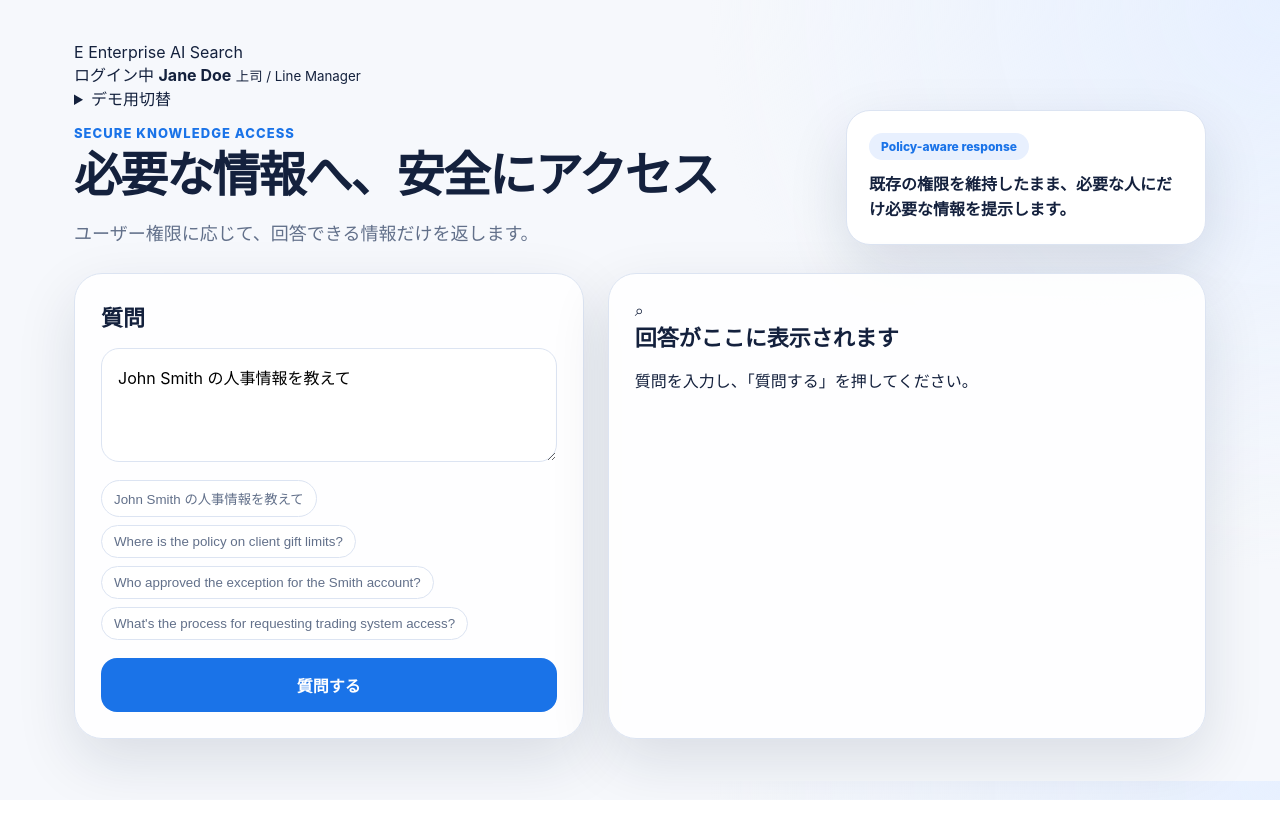
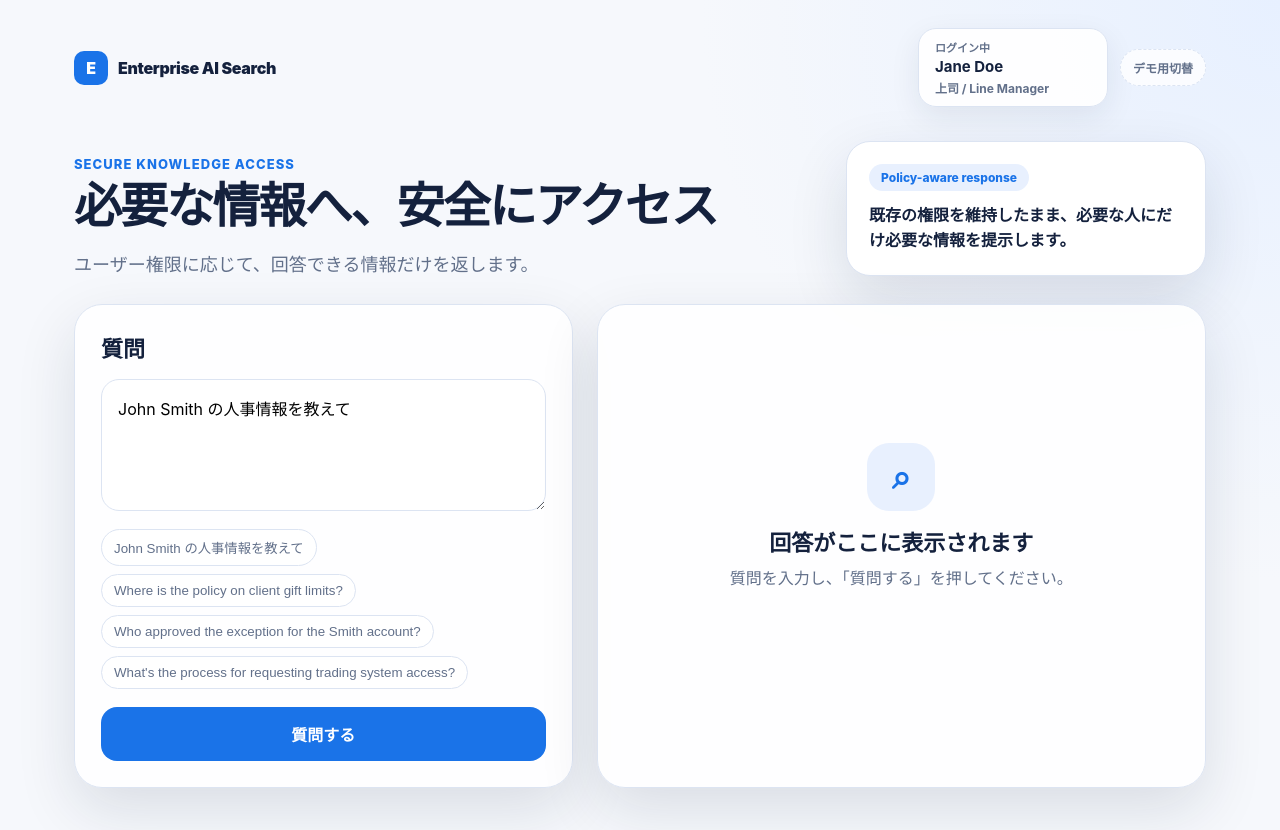
Before and after one commit to seiyashima/hr-demo, a Flask app: page / in a window 1280 px wide. Before the commit the page ends 800 px from the top, so only its background shows below. Run offline with Flask 3, Linux system fonts and the light colour scheme.

Commit message:
Update styles.css

```diff
--- a/static/styles.css
+++ b/static/styles.css
@@ -18,16 +18,38 @@ body {
   background: radial-gradient(circle at top right, #e7f0ff, transparent 38%), var(--bg);
   color: var(--text);
 }
-.page { max-width: 1180px; margin: 0 auto; padding: 42px 24px; }
+.page { max-width: 1180px; margin: 0 auto; padding: 28px 24px 42px; }
+.topbar { display: flex; justify-content: space-between; align-items: center; gap: 18px; margin-bottom: 34px; }
+.brand { display: inline-flex; align-items: center; gap: 10px; font-weight: 900; letter-spacing: -0.02em; }
+.brand-mark { display: grid; place-items: center; width: 34px; height: 34px; border-radius: 10px; background: var(--blue); color: #fff; font-weight: 900; }
+.user-area { display: inline-flex; align-items: center; gap: 12px; }
+.logged-in-user { min-width: 190px; background: rgba(255,255,255,.92); border: 1px solid var(--line); border-radius: 18px; padding: 10px 16px; box-shadow: 0 10px 30px rgba(20, 33, 61, 0.08); }
+.login-label { display: block; color: var(--muted); font-size: 11px; font-weight: 900; margin-bottom: 3px; }
+.logged-in-user strong { display: block; font-size: 15px; line-height: 1.2; }
+.logged-in-user small { display: block; color: var(--muted); font-size: 12px; font-weight: 700; margin-top: 3px; }
+.demo-switcher { position: relative; }
+.demo-switcher summary { list-style: none; cursor: pointer; border: 1px dashed var(--line); border-radius: 999px; padding: 9px 12px; color: var(--muted); background: rgba(255,255,255,.78); font-size: 12px; font-weight: 900; }
+.demo-switcher summary::-webkit-details-marker { display: none; }
+.demo-switcher[open] summary { border-color: var(--blue); color: var(--blue); background: #e8f0fe; }
+.demo-switcher select { position: absolute; right: 0; top: 42px; min-width: 160px; border: 1px solid var(--line); border-radius: 14px; background: #fff; color: var(--text); font: inherit; font-weight: 800; outline: none; cursor: pointer; padding: 10px; box-shadow: var(--shadow); z-index: 10; }
 .hero { display: flex; justify-content: space-between; gap: 28px; align-items: end; margin-bottom: 28px; }
 .eyebrow { color: var(--blue); font-size: 13px; font-weight: 800; letter-spacing: .08em; text-transform: uppercase; margin: 0 0 8px; }
 h1 { font-size: 48px; line-height: 1.08; margin: 0; letter-spacing: -0.04em; }
 .lead { color: var(--muted); font-size: 18px; margin: 18px 0 0; }
 .message-card { width: 360px; background: var(--panel); border: 1px solid var(--line); box-shadow: var(--shadow); border-radius: 24px; padding: 22px; }
 .message-card p { margin: 12px 0 0; font-weight: 700; line-height: 1.55; }
+.system-list { display: flex; flex-wrap: wrap; gap: 8px; margin-top: 16px; }
+.system-list span { display: inline-flex; align-items: center; padding: 7px 10px; border-radius: 999px; background: #f3f6fb; border: 1px solid var(--line); color: var(--text); font-size: 12px; font-weight: 900; }
 .pill { display: inline-flex; padding: 6px 12px; border-radius: 999px; background: #e8f0fe; color: var(--blue); font-weight: 800; font-size: 12px; }
-.grid { display: grid; grid-template-columns: 0.92fr 1.08fr; gap: 24px; }
+.grid { display: grid; grid-template-columns: 0.9fr 1.1fr; gap: 24px; }
 .panel { background: rgba(255,255,255,.92); border: 1px solid var(--line); border-radius: 28px; box-shadow: var(--shadow); padding: 26px; }
+.answer-panel { min-height: 430px; transition: transform .18s ease, box-shadow .18s ease; }
+.answer-panel.loading { transform: translateY(-2px); box-shadow: 0 26px 70px rgba(20, 33, 61, 0.16); }
+.empty-state { min-height: 370px; display: grid; place-items: center; align-content: center; text-align: center; color: var(--muted); }
+.empty-state h2 { color: var(--text); margin: 14px 0 8px; }
+.empty-state p { margin: 0; }
+.empty-icon { display: grid; place-items: center; width: 68px; height: 68px; border-radius: 22px; background: #e8f0fe; color: var(--blue); font-size: 34px; font-weight: 900; }
+.answer-content[hidden], .empty-state[hidden] { display: none; }
 h2 { margin: 0 0 16px; font-size: 22px; }
 .user-options { display: grid; gap: 12px; margin-bottom: 24px; }
 .user-card { display: flex; gap: 14px; align-items: center; border: 1px solid var(--line); border-radius: 18px; padding: 14px; cursor: pointer; background: #fbfdff; }
@@ -36,7 +58,7 @@ h2 { margin: 0 0 16px; font-size: 22px; }
 .avatar { display: grid; place-items: center; width: 44px; height: 44px; border-radius: 50%; background: #e8f0fe; color: var(--blue); font-weight: 900; }
 .user-card strong { display: block; }
 .user-card small { display: block; color: var(--muted); margin-top: 4px; }
-textarea { width: 100%; border: 1px solid var(--line); border-radius: 18px; padding: 16px; font: inherit; resize: vertical; outline: none; }
+textarea { width: 100%; border: 1px solid var(--line); border-radius: 18px; padding: 16px; font: inherit; resize: vertical; outline: none; min-height: 132px; }
 textarea:focus { border-color: var(--blue); box-shadow: 0 0 0 3px #e8f0fe; }
 .quick-actions { display: flex; flex-wrap: wrap; gap: 8px; margin: 14px 0 18px; }
 .quick { border: 1px solid var(--line); background: #fff; border-radius: 999px; padding: 8px 12px; cursor: pointer; color: var(--muted); }
@@ -64,7 +86,9 @@ textarea:focus { border-color: var(--blue); box-shadow: 0 0 0 3px #e8f0fe; }
 .after { background: #e6f4ea; color: var(--green); }
 .arrow { font-size: 34px; font-weight: 900; color: var(--blue); }
 @media (max-width: 860px) {
-  .hero, .grid, .takeaway { grid-template-columns: 1fr; display: grid; }
+  .topbar, .hero, .grid, .takeaway { grid-template-columns: 1fr; display: grid; }
   .message-card { width: auto; }
+  .user-area { justify-content: start; align-items: start; }
+  .demo-switcher select { left: 0; right: auto; }
   h1 { font-size: 36px; }
 }
```
